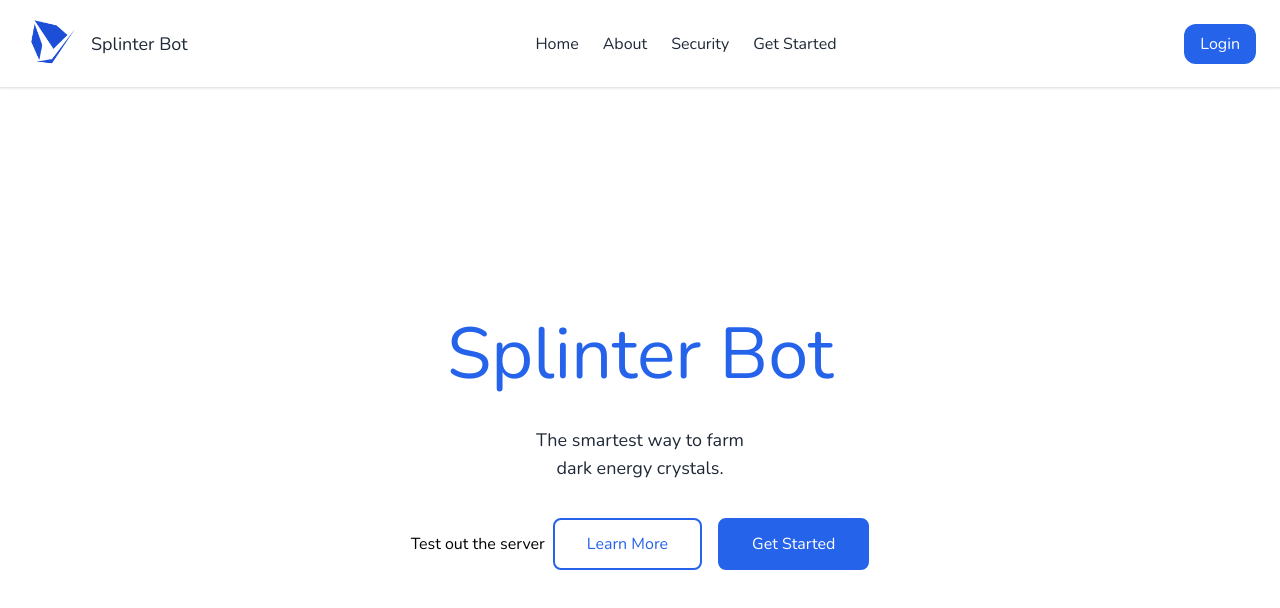
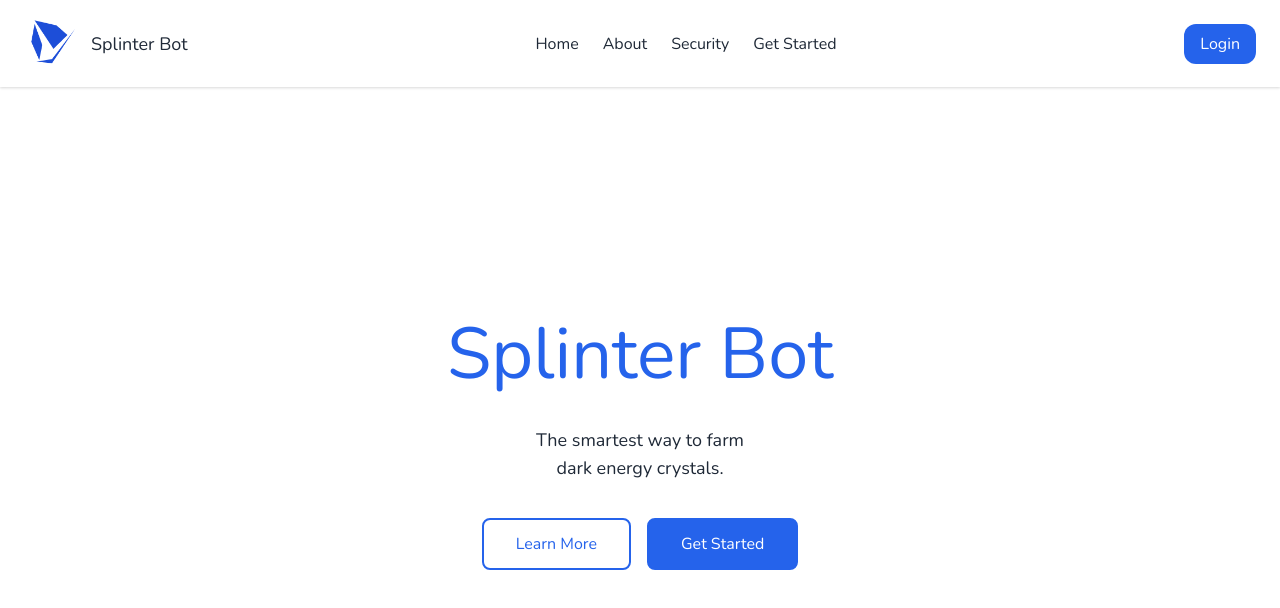
Before and after one commit to HollandPleskac/Splinter-Bot-2.0, a Next.js app: page / in a window 1280 px wide. Shown: the top 608 px of the page. Built offline with nearby package versions, Linux system fonts and the light colour scheme; no server answers.

Commit message:
redeploy!!!

```diff
--- a/pages/index.js
+++ b/pages/index.js
@@ -67,7 +67,6 @@ const HomeContent = () => {
       <h1 className='text-7xl text-blue-600 mb-9 '>Splinter Bot</h1>
       <p className='text-lg text-center text-gray-800 mb-9' >The smartest way to farm<br />dark energy crystals.</p>
       <div>
-        <button onClick={serverHandler} className='mr-2' >Test out the server</button>
         <button className=' border-2 border-blue-600 text-blue-600 hover:bg-blue-700 hover:text-white px-8 py-3 rounded-lg transition ease-in duration-100 focus:outline-none mr-4' >Learn More</button>
         <button className='border-2 border-blue-600 bg-blue-600 text-white hover:bg-blue-700 px-8 py-3 rounded-lg transition ease-in duration-100 focus:outline-none' >Get Started</button>
       </div>
```
